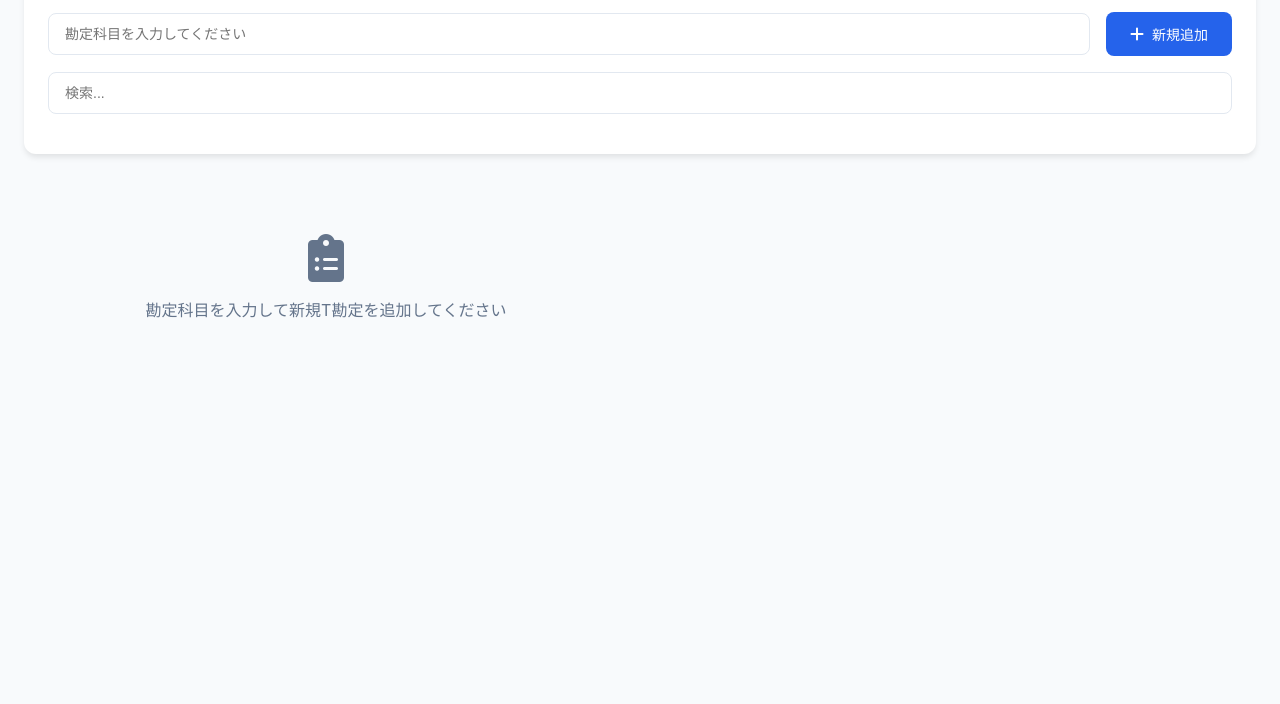
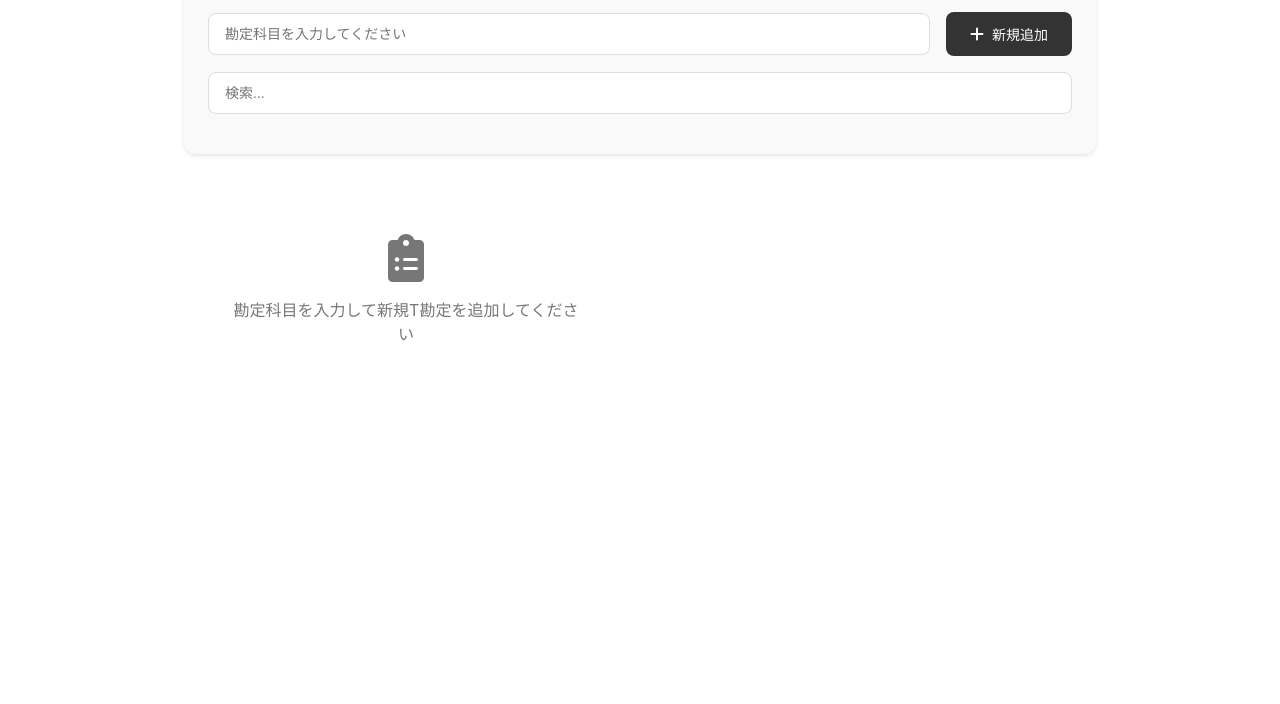
Before and after one commit to yutabee/t-kan, a plain HTML site: page index.html in a window 1280 px wide. Shown: the part 96-800 px from the top of the page. Drawn offline with Linux system fonts and the light colour scheme.

Commit message:
refactor: update color scheme and improve layout for better readability

```diff
--- a/index.html
+++ b/index.html
@@ -8,19 +8,23 @@
     <link href="https://cdnjs.cloudflare.com/ajax/libs/font-awesome/6.0.0/css/all.min.css" rel="stylesheet" />
     <style>
         :root {
-            --primary-color: #2563eb;
-            --primary-hover: #1d4ed8;
-            --secondary-color: #64748b;
-            --accent-color: #eef2ff;
-            --danger-color: #ef4444;
-            --success-color: #22c55e;
-            --background-color: #f8fafc;
-            --card-background: #ffffff;
-            --text-primary: #1e293b;
-            --text-secondary: #64748b;
-            --border-color: #e2e8f0;
-            --shadow-sm: 0 1px 2px 0 rgb(0 0 0 / 0.05);
-            --shadow-md: 0 4px 6px -1px rgb(0 0 0 / 0.1);
+            /* モノトーン配色 */
+            --primary-color: #333333;
+            /* メインテキスト・ボタン背景 */
+            --primary-hover: #111111;
+            --secondary-color: #666666;
+            /* 補助テキスト */
+            --accent-color: #f2f2f2;
+            /* フォーカス時の背景など */
+            --danger-color: #c0392b;
+            --success-color: #555555;
+            /* 成功通知なども落ち着いたグレー */
+            --background-color: #ffffff;
+            --card-background: #f9f9f9;
+            --text-primary: #333333;
+            --text-secondary: #777777;
+            --border-color: #dddddd;
+            --shadow-md: 0 2px 4px rgba(0, 0, 0, 0.1);
             --radius-md: 0.5rem;
             --radius-lg: 0.75rem;
         }
@@ -41,7 +45,7 @@
         }
 
         .app-container {
-            max-width: 1440px;
+            max-width: 960px;
             margin: 0 auto;
             padding: 1.5rem;
         }
@@ -67,7 +71,7 @@
             color: var(--text-primary);
         }
 
-        /* 新規追加用パネル：フリー入力 */
+        /* 新規追加用パネル（フリー入力） */
         .new-account-panel {
             display: flex;
             gap: 1rem;
@@ -81,7 +85,7 @@
             padding: 0.75rem 1rem;
             border-radius: var(--radius-md);
             border: 1px solid var(--border-color);
-            background-color: var(--card-background);
+            background-color: var(--background-color);
             color: var(--text-primary);
             font-size: 0.875rem;
             transition: all 0.2s ease;
@@ -107,7 +111,7 @@
             padding: 0.75rem 1rem;
             border-radius: var(--radius-md);
             border: 1px solid var(--border-color);
-            background-color: var(--card-background);
+            background-color: var(--background-color);
             color: var(--text-primary);
             font-size: 0.875rem;
             transition: all 0.2s ease;
@@ -134,7 +138,7 @@
 
         .btn-primary {
             background-color: var(--primary-color);
-            color: white;
+            color: #ffffff;
         }
 
         .btn-primary:hover {
@@ -162,7 +166,7 @@
 
         .t-account:hover {
             transform: translateY(-2px);
-            box-shadow: 0 8px 12px -1px rgb(0 0 0 / 0.1);
+            box-shadow: 0 8px 12px -1px rgba(0, 0, 0, 0.1);
         }
 
         .t-account-header {
@@ -237,7 +241,7 @@
             font-size: 0.875rem;
             line-height: 1.6;
             color: var(--text-primary);
-            background-color: var(--card-background);
+            background-color: var(--background-color);
             transition: all 0.2s ease;
         }
 
@@ -274,7 +278,6 @@
             }
         }
 
-        /* アニメーション */
         @keyframes fadeIn {
             from {
                 opacity: 0;
@@ -291,7 +294,6 @@
             animation: fadeIn 0.3s ease forwards;
         }
 
-        /* トースト通知 */
         .toast {
             position: fixed;
             bottom: 2rem;
@@ -328,14 +330,14 @@
                 <i class="fas fa-book-open"></i>
                 <h1>T-KAN</h1>
             </div>
-            <!-- 新規T勘定作成用パネル（フリー入力） -->
+            <!-- 新規追加パネル（フリー入力） -->
             <div class="new-account-panel">
                 <input type="text" id="account-input" placeholder="勘定科目を入力してください" />
                 <button class="btn btn-primary" onclick="addTAccount()">
                     <i class="fas fa-plus"></i> 新規追加
                 </button>
             </div>
-            <!-- 検索用パネル -->
+            <!-- 検索パネル -->
             <div class="filter-panel">
                 <input type="text" id="search-input" placeholder="検索..." oninput="searchTAccounts(this.value)" />
             </div>
@@ -344,15 +346,12 @@
         <main class="t-accounts-container">
             <div class="empty-state">
                 <i class="fas fa-clipboard-list fa-3x"></i>
-                <p style="margin-top: 1rem">
-                    勘定科目を入力して新規T勘定を追加してください
-                </p>
+                <p style="margin-top: 1rem;">勘定科目を入力して新規T勘定を追加してください</p>
             </div>
         </main>
     </div>
 
     <script>
-        // 新規T勘定追加（フリー入力の値を使用）
         function addTAccount() {
             const input = document.getElementById('account-input');
             const accountSubject = input.value.trim();
@@ -361,7 +360,6 @@
                 return;
             }
             const container = document.querySelector('.t-accounts-container');
-            // 空の状態を削除
             const emptyState = container.querySelector('.empty-state');
             if (emptyState) {
                 emptyState.remove();
@@ -396,11 +394,8 @@
         </div>
       `;
             container.insertAdjacentHTML('beforeend', tAccountHTML);
-            // 入力欄をクリア
             input.value = '';
-            // LocalStorageにも保存（勘定科目は accountSubject として保存）
             const savedAccounts = JSON.parse(localStorage.getItem('tAccounts') || '[]');
-            // ここではタイトルで重複チェック（必要に応じて変更可）
             const existingIndex = savedAccounts.findIndex(acc => acc.title === accountSubject);
             const newTAccountData = {
                 title: accountSubject,
@@ -453,7 +448,6 @@
                     credit: tAccount.querySelector('.t-account-side:last-child textarea').value,
                     timestamp: new Date().toISOString()
                 };
-                // 勘定科目は data-account-type 属性から取得
                 data.accountType = tAccount.getAttribute('data-account-type');
                 const savedAccounts = JSON.parse(localStorage.getItem('tAccounts') || '[]');
                 const existingIndex = savedAccounts.findIndex(acc => acc.title === accountTitle);
@@ -507,7 +501,6 @@
             }
         });
 
-        // テキスト検索：タイトルの部分一致
         function searchTAccounts(query) {
             query = query.toLowerCase();
             const accounts = document.querySelectorAll('.t-account');
```
